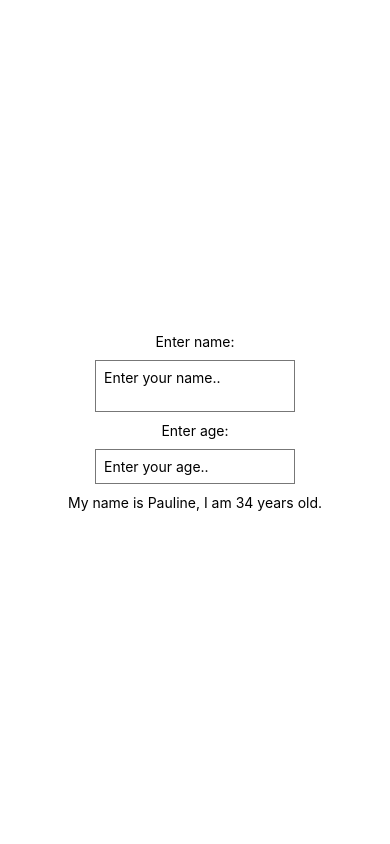
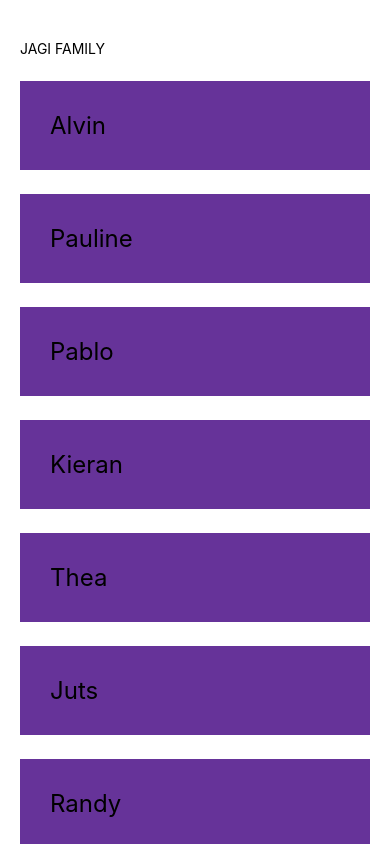
Before and after one commit to Exx-hub/first-RNproject-ninja, a React Native app: screen / in a window 390 px wide. Built offline with nearby package versions, Linux system fonts and the light colour scheme.

Commit message:
item mapping and scrollview component

```diff
--- a/App.js
+++ b/App.js
@@ -1,30 +1,31 @@
-import { StatusBar } from 'expo-status-bar';
-import React, { useState } from 'react';
-import { StyleSheet, Text, View, TextInput } from 'react-native';
+import { StatusBar } from "expo-status-bar";
+import React, { useState } from "react";
+import { StyleSheet, Text, View, ScrollView } from "react-native";
 
 export default function App() {
-  const [name, setName] = useState("Pauline");
-  const [age, setAge] = useState("34")
+  const [people, setPeople] = useState([
+    { name: "Alvin", key: 1 },
+    { name: "Pauline", key: 2 },
+    { name: "Pablo", key: 3 },
+    { name: "Kieran", key: 4 },
+    { name: "Thea", key: 5 },
+    { name: "Juts", key: 6 },
+    { name: "Randy", key: 7 },
+  ]);
+
+  console.log(people);
 
   return (
     <View style={styles.container}>
-      <Text>Enter name:</Text>
-      <TextInput
-        multiline
-        style={styles.input}
-        placeholder="Enter your name.."
-        onChangeText={(value) => setName(value)}
-        />
-      <Text>Enter age:</Text>
-      <TextInput
-        keyboardType="numeric"
-        style={styles.input}
-        placeholder="Enter your age.."
-        onChangeText={(value) => setAge(value)}
-        />
+      <Text>JAGI FAMILY</Text>
 
-      <Text>My name is {name}, I am {age} years old.</Text>
-
+      <ScrollView>
+        {people.map((item) => (
+          <View key={item.key}>
+            <Text style={styles.item}>{item.name}</Text>
+          </View>
+        ))}
+      </ScrollView>
     </View>
   );
 }
@@ -32,15 +33,16 @@ export default function App() {
 const styles = StyleSheet.create({
   container: {
     flex: 1,
-    backgroundColor: '#fff',
-    alignItems: 'center',
-    justifyContent: 'center',
+    backgroundColor: "#fff",
+    paddingTop: 40,
+    paddingHorizontal: 20,
+    // alignItems: "center",
+    // justifyContent: "center",
   },
-  input : {
-    borderWidth: 1,
-    borderColor: '#777',
-    padding: 8,
-    margin: 10,
-    width: 200
-  }
+  item: {
+    marginTop: 24,
+    padding: 30,
+    backgroundColor: "rebeccapurple",
+    fontSize: 24,
+  },
 });
```
